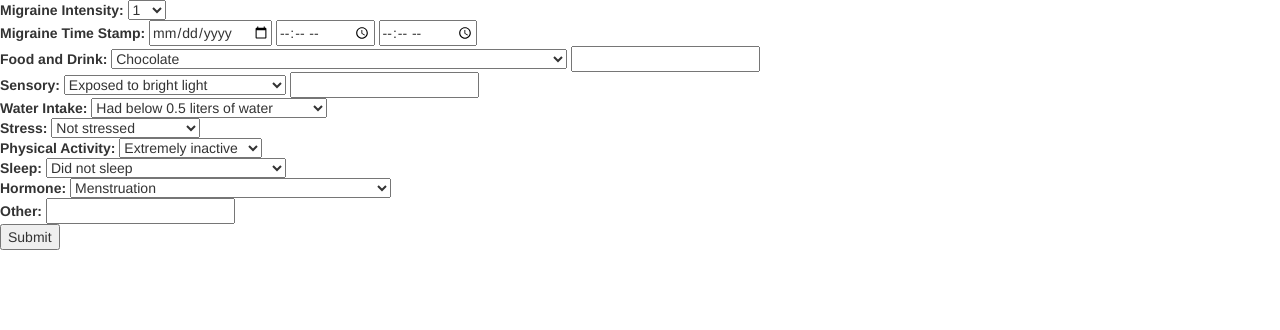
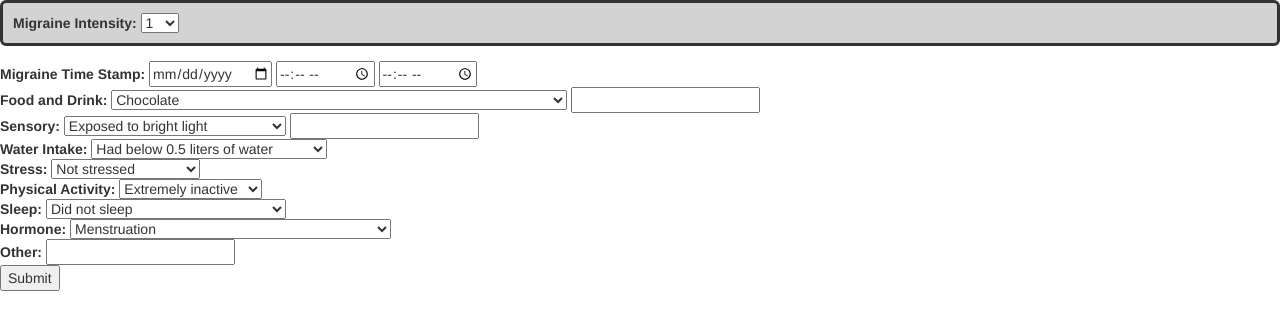
Before and after one commit to noemrd/Migraine, a PHP site: page /main.php in a window 1280 px wide. Shown: the top 330 px of the page. Run offline with PHP 8.4, Linux system fonts and the light colour scheme.

Commit message:
Updated Main Form

```diff
--- a/main.php
+++ b/main.php
@@ -12,7 +12,7 @@
   <link href="bootstrap-3.3.7-dist/css/bootstrap.css" rel="stylesheet">
 
 	<body>
-		<form>
+		<form class="form-group form-style img-rounded" role="form">
 			<form>
 				<strong>Migraine Intensity:</strong>
 				<select>
```
